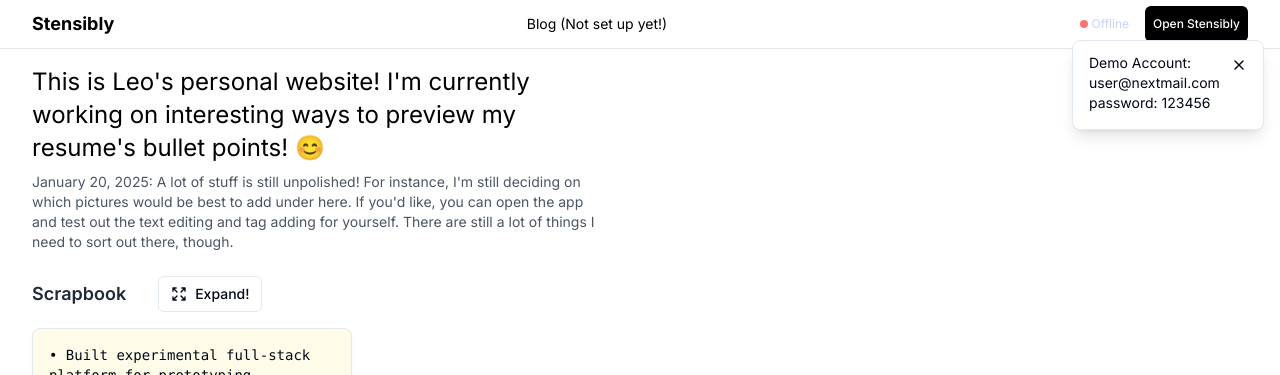
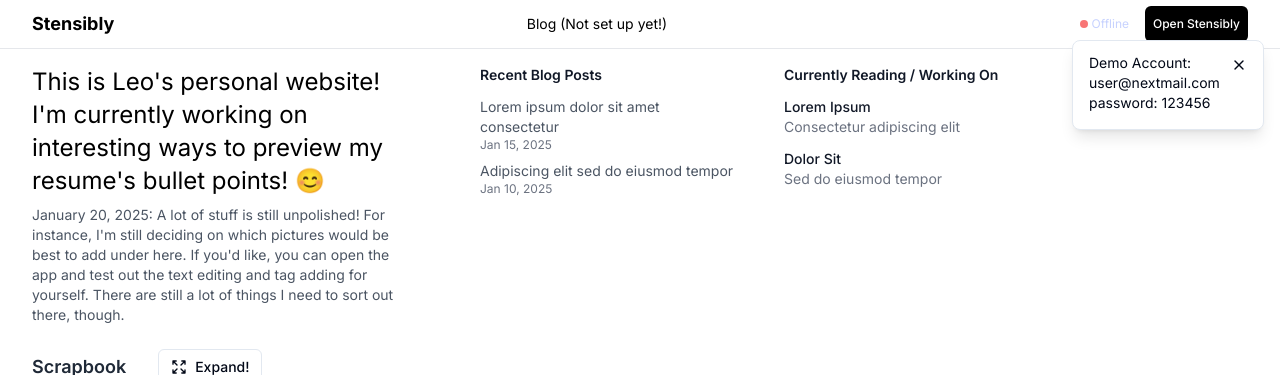
Before and after one commit to teamleaderleo/scrapbook, a Next.js app: page / in a window 1280 px wide. Shown: the top 375 px of the page. Built offline with nearby package versions, Linux system fonts and the light colour scheme; no server answers; a web font is replaced by a local one.

Commit message:
change top div to justify-start and add blog/currently working on placeholders (is everything a todo list...?)

```diff
--- a/app/page.tsx
+++ b/app/page.tsx
@@ -29,8 +29,8 @@ export default function Page() {
       </nav>
 
       <div className="max-w-7xl mx-auto w-full px-4 sm:px-6 lg:px-8 mt-4 mb-6">
-        <div className="flex justify-between items-start">
-          <div className="max-w-xl">
+        <div className="flex justify-start items-start gap-16">
+          <div className="max-w-sm flex-shrink-0">
             <h1 className="text-2xl font-normal text-black leading-snug mb-2">
               This is Leo&apos;s personal website! I&apos;m currently working on interesting ways to preview my resume&apos;s bullet points! 😊
             </h1>
@@ -40,6 +40,39 @@ export default function Page() {
             </p>
           </div>
 
+          <div className="flex flex-row gap-12 items-start flex-shrink-0">
+            <div className="w-64">
+              <h2 className="text-sm font-semibold text-gray-900 mb-3">Recent Blog Posts</h2>
+              <ul className="space-y-2">
+                <li className="text-sm">
+                  <Link href="/blog/post-1" className="text-gray-600 hover:text-gray-900">
+                    Lorem ipsum dolor sit amet consectetur
+                  </Link>
+                  <span className="block text-gray-500 text-xs">Jan 15, 2025</span>
+                </li>
+                <li className="text-sm">
+                  <Link href="/blog/post-2" className="text-gray-600 hover:text-gray-900">
+                    Adipiscing elit sed do eiusmod tempor
+                  </Link>
+                  <span className="block text-gray-500 text-xs">Jan 10, 2025</span>
+                </li>
+              </ul>
+            </div>
+
+            <div className="w-64">
+              <h2 className="text-sm font-semibold text-gray-900 mb-3">Currently Reading / Working On</h2>
+              <ul className="space-y-3">
+                <li className="text-sm text-gray-600">
+                  <span className="block font-medium text-gray-900">Lorem Ipsum</span>
+                  <span className="text-gray-500">Consectetur adipiscing elit</span>
+                </li>
+                <li className="text-sm text-gray-600">
+                  <span className="block font-medium text-gray-900">Dolor Sit</span>
+                  <span className="text-gray-500">Sed do eiusmod tempor</span>
+                </li>
+              </ul>
+            </div>
+          </div>
         </div>
       </div>
 
```
